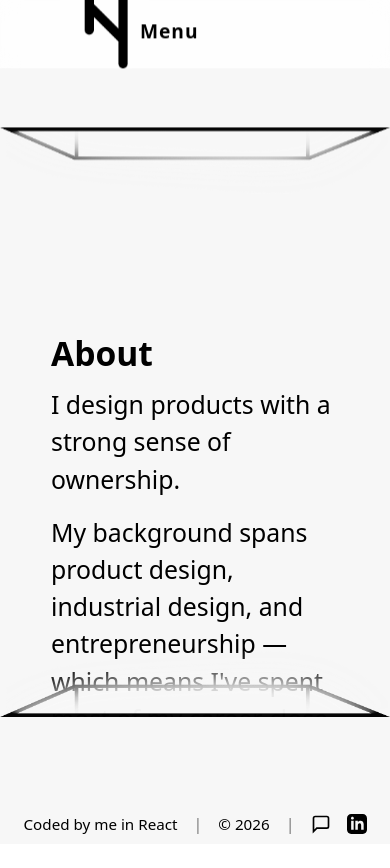
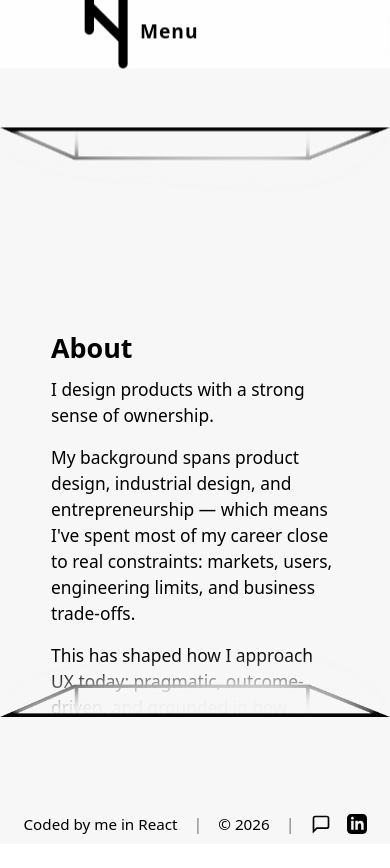
Before and after one commit to Ehsantagh/ehsan-r, a React (Vite) app: page /about in a window 390 px wide. Built offline with nearby package versions, Linux system fonts and the light colour scheme.

Commit message:
font sizes of the about page on mobile is now smaller and nicer

```diff
--- a/src/styles/about.css
+++ b/src/styles/about.css
@@ -153,4 +153,6 @@
   /* .about-page { --deco-width: calc(100% - 2rem); } */
   .about-box { padding: 1.25rem; grid-template-columns: 1fr; width: var(--deco-width); }
   .about-deco.top, .about-deco.bottom { max-height: 10vh; }
+  .pair h3 { font-size: 1.68rem; }
+  .pair p { font-size: 1.085rem; }
 }
--- a/src/styles/home.css
+++ b/src/styles/home.css
@@ -105,7 +105,7 @@ html {
   text-align: left;
   transition: all 0.3s ease;
   min-height: 4rem;
-  width: 100%;
+  width: 52%;
 }
 
 .intro-paragraph.centered {
```
